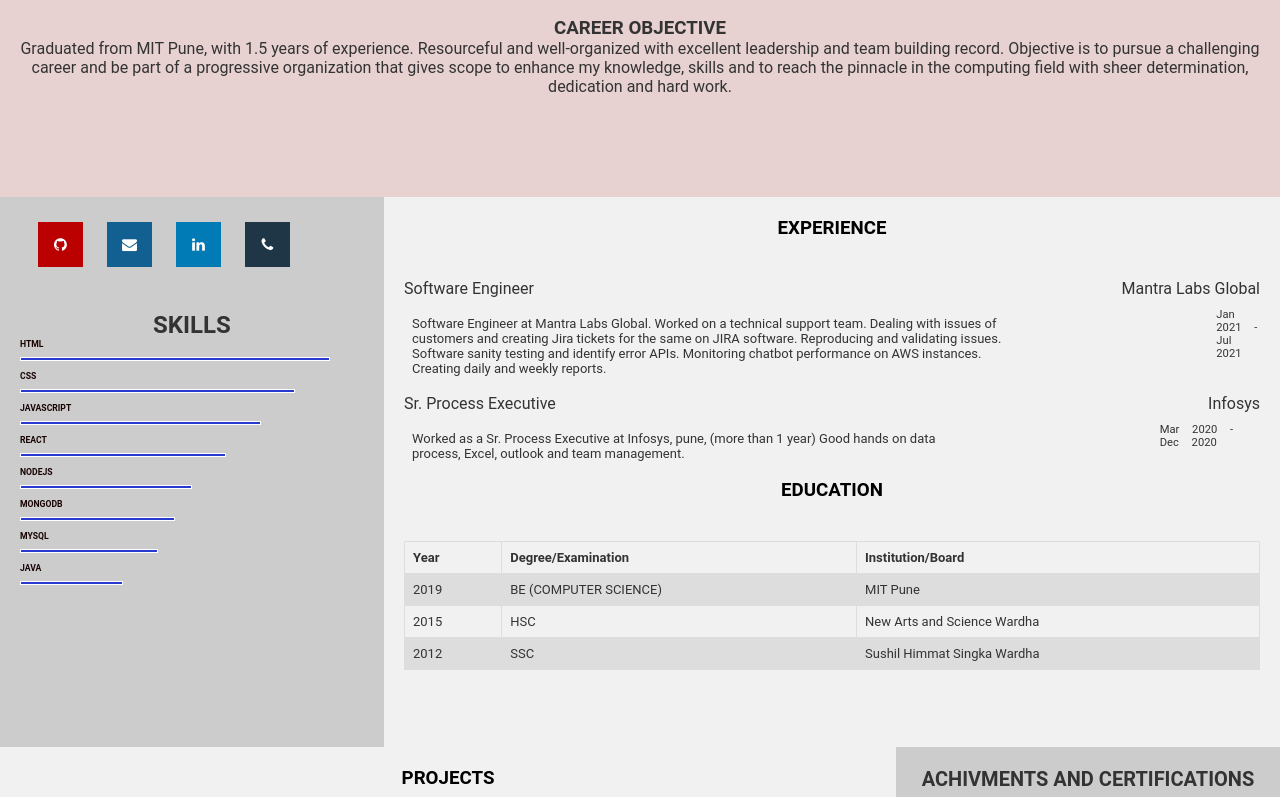
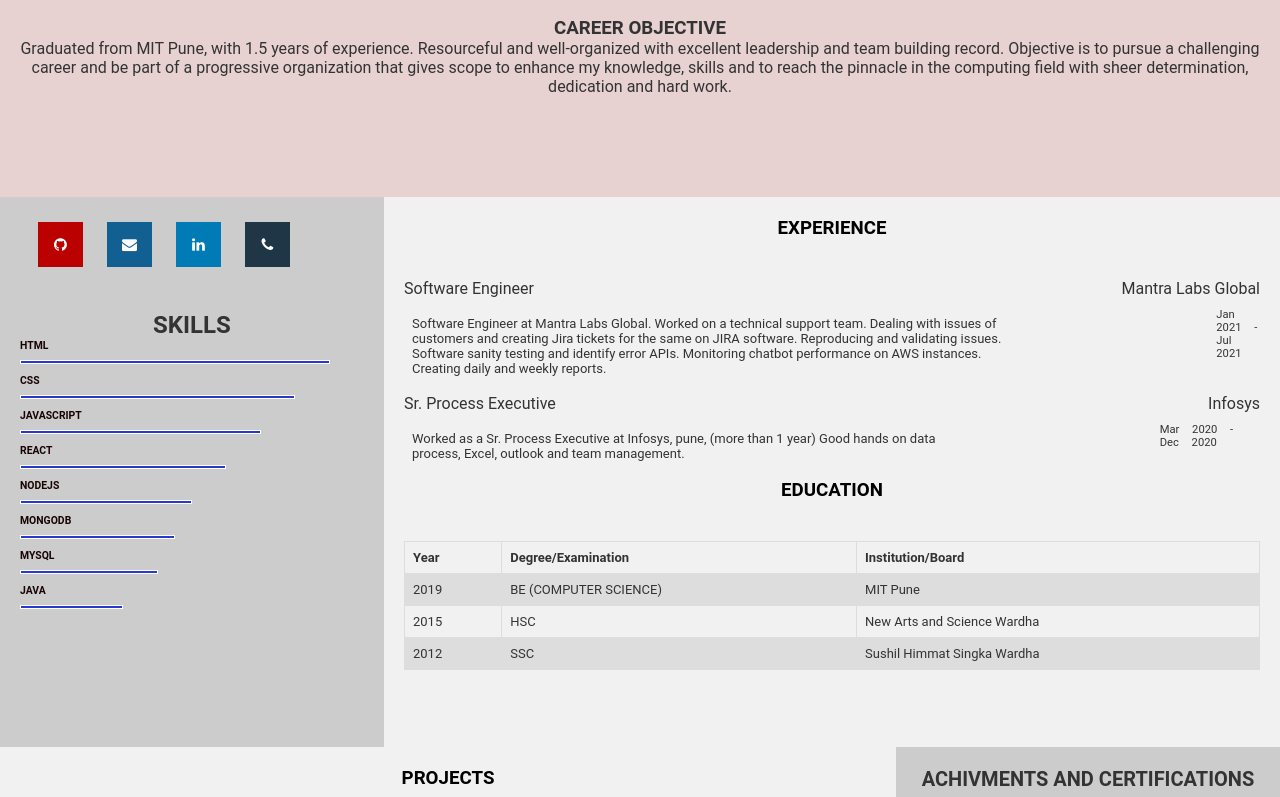
Before and after one commit to akshaytekam/Portfolio-Responsive-Project, a plain HTML site: page index.html in a window 1280 px wide. Shown: the part 479-1276 px from the top of the page. Drawn offline with Linux system fonts and the light colour scheme.

Commit message:
Update index.html

```diff
--- a/index.html
+++ b/index.html
@@ -31,7 +31,7 @@
     <section>
         <article class="about-article">
             <h1>CAREER OBJECTIVE</h1>
-            <p>Graduated from MIT Pune, with 1.5 years of experience. Resourceful and well-organized with excellent leadership
+            <p id="para1">Graduated from MIT Pune, with 1.5 years of experience. Resourceful and well-organized with excellent leadership
                 and team building record. Objective is to pursue a challenging career and be part of a progressive organization that gives scope to enhance my knowledge,
                 skills and to reach the pinnacle in the computing field with sheer determination, dedication and hard work.</p>
           </article>
@@ -47,7 +47,7 @@
             </div>
             <div class="skills-item">
                 <div class="skill-name">
-                    <h5>HTML</h5>
+                    <h4>HTML</h4>
                 </div>
                 <div class="skill-progress">
                     <div class="progress-bar" style="width: 90%">
@@ -56,7 +56,7 @@
             </div>
             <div class="skills-item">
                 <div class="skill-name">
-                    <h5>CSS</h5>
+                    <h4>CSS</h4>
                 </div>
                 <div class="skill-progress">
                     <div class="progress-bar" style="width: 80%">
@@ -65,7 +65,7 @@
             </div>
             <div class="skills-item">
                 <div class="skill-name">
-                    <h5>JAVASCRIPT</h5>
+                    <h4>JAVASCRIPT</h4>
                 </div>
                 <div class="skill-progress">
                     <div class="progress-bar" style="width: 70%">
@@ -74,7 +74,7 @@
             </div>
             <div class="skills-item">
                 <div class="skill-name">
-                    <h5>REACT</h5>
+                    <h4>REACT</h4>
                 </div>
                 <div class="skill-progress">
                     <div class="progress-bar" style="width: 60%">
@@ -83,7 +83,7 @@
             </div>
             <div class="skills-item">
                 <div class="skill-name">
-                    <h5>NODEJS</h5>
+                    <h4>NODEJS</h4>
                 </div>
                 <div class="skill-progress">
                     <div class="progress-bar" style="width: 50%">
@@ -92,7 +92,7 @@
             </div>
             <div class="skills-item">
                 <div class="skill-name">
-                    <h5>MONGODB</h5>
+                    <h4>MONGODB</h4>
                 </div>
                 <div class="skill-progress">
                     <div class="progress-bar" style="width: 45%">
@@ -101,7 +101,7 @@
             </div>
             <div class="skills-item">
                 <div class="skill-name">
-                    <h5>MYSQL</h5>
+                    <h4>MYSQL</h4>
                 </div>
                 <div class="skill-progress">
                     <div class="progress-bar" style="width: 40%">
@@ -110,7 +110,7 @@
             </div>
             <div class="skills-item">
                 <div class="skill-name">
-                    <h5>JAVA</h5>
+                    <h4>JAVA</h4>
                 </div>
                 <div class="skill-progress">
                     <div class="progress-bar" style="width: 30%">
```
